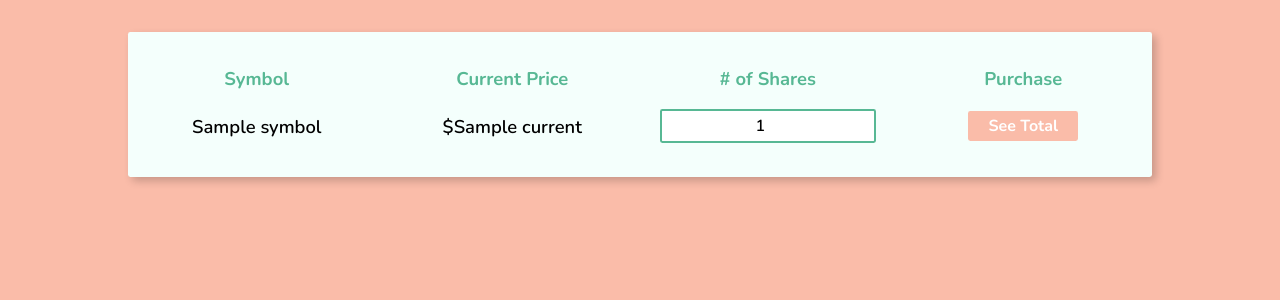
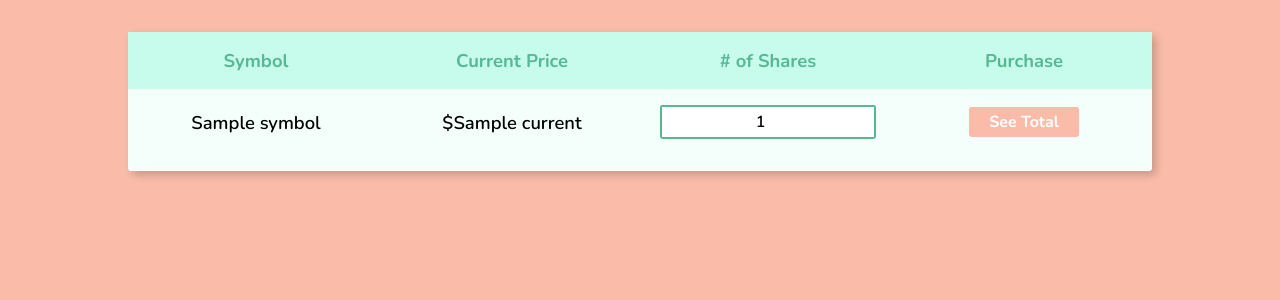
Before and after one commit to connorskorburg/My-Trade, a Django app: template app/templates/search.html in a window 1280 px wide. Shown: the part 84-384 px from the top of the page. Run offline with Django 3.2, Linux system fonts and the light colour scheme; the template is opened without the code that fills it: most values are stand-ins (such as "Sample title", 1, 10 or a date in 2020).

Commit message:
updated search stock

```diff
--- a/app/static/css/style.css
+++ b/app/static/css/style.css
@@ -554,22 +554,32 @@ html, body{
   width: 100%;
   padding: 116px 5%;
 }
-  #search-table {
+  /* table styling */
+  .table {
+    border-spacing: 0px;
     width: 100%;
     background-color: var(--bgColor);
-    padding: 2rem 0;
+    padding-bottom: 2rem;
     border-radius: 0.15rem;
     box-shadow: 4px 4px 8px rgba(0, 0, 0, 0.2);
   }
-  #search-table th {
-    color: var(--primary);
+    .table thead {
+      background-color: var(--third);
+    }
+      .table th {
+        color: var(--primary);
+        padding: 1rem 0;
+      }
+  /* search table */
+  #search-table {
+    margin-bottom: 2rem;
   }
   #search-table td, #search-table th {
     width: 25%;
     font-size: 1.15rem;
     text-align: center;
   }
-  #search-table td {
+  #search-table td, #total-table td {
     padding-top: 1rem;
   }
     #search-table input {
@@ -582,6 +592,25 @@ html, body{
       border: 2px solid var(--primary);
     }
 
+  #total-table th, #total-table td {
+    width: 20%;
+    font-size: 1.15rem;
+    text-align: center;
+  }
+
+  .btn-table-container {
+    width: 100%;
+    display: flex;
+    justify-content: flex-end;
+    padding-top: 1rem;
+  }
+    .btn-table-container .btn {
+      box-shadow: 4px 4px 8px rgba(0, 0, 0, 0.2);
+    }
+
+  #total-section {
+    display: none;
+  }
 
 @media screen and (min-width:450px){
   .login-form, .register-form {
--- /dev/null
+++ b/app/static/js/stockToggler.js
@@ -0,0 +1,16 @@
+const currentPrice = parseFloat(document.getElementById('current').value);
+const symbol = document.getElementById('symbol').value;
+const toggleTotal = document.getElementById('toggleTotal');
+const totalShares = document.getElementById('total-shares');
+const totalPrice = document.getElementById('total-price');
+const totalSection = document.getElementById('total-section');
+
+
+toggleTotal.addEventListener('click', () => {
+  totalSection.style.display = 'block';
+  const shares = parseFloat(document.getElementById('shares').value);
+  let total = shares * currentPrice;
+  total = total.toFixed(2)
+  totalShares.textContent = shares;
+  totalPrice.textContent = total;
+});
--- a/app/templates/search.html
+++ b/app/templates/search.html
@@ -9,7 +9,6 @@
   <link rel="stylesheet" href="{% static 'css/style.css' %}">
 </head>
 <body class="bg-secondary">
-  <input type="hidden" value="{{ results }}" id="results">
   <!-- nav and hero content container -->
   <!-- top navigation -->
   <nav class="top-nav">
@@ -31,9 +30,13 @@
   </nav>
 
 
+  <input type="hidden" value="{{ results }}" id="results">
+  <input type="hidden" value="{{ current }}" id="current">
+  <input type="hidden" value="{{ symbol }}" id="symbol">
+
   <main id="search-results">
 
-    <table id="search-table">
+    <table id="search-table" class="table">
       <thead>
         <th>Symbol</th>
         <th>Current Price</th>
@@ -44,16 +47,41 @@
         <td>{{ symbol }}</td>
         <td>${{ current }}</td>
         <td>
-          <input type="number" value="1">
+          <input id="shares" type="number" value="1"  min="1" onkeyup="this.value=this.value.replace(/[^0-9]/g,'');">
         </td>
         <td>
-          <button class="btn btn-secondary">See Total</button>
+          <button id="toggleTotal" class="btn btn-secondary">See Total</button>
         </td>
       </tbody>
     </table>
 
+    <section id="total-section">
+      <table id="total-table" class="table">
+        <thead>
+          <th>Symbol</th>
+          <th>Current Price</th>
+          <th># of Shares</th>
+          <th>Account Balance</th>
+          <th>Total</th>
+        </thead>
+        <tbody>
+          <td>{{ symbol }}</td>
+          <td><span>$</span><span id="total-price"></span></td>
+          <td id="total-shares">1</td>
+          <td><span>$</span><span id="total-balance">1300.00</span></td>
+          <td>
+            <button id="toggleTotal" class="btn btn-secondary">See Total</button>
+          </td>
+        </tbody>
+      </table>
+      <div class="btn-table-container">
+        <button class="btn btn-xl btn-primary">Confirm Purchase</button>
+      </div>
+    </section>
+
+
   </main>
 
-
+  <script src="{% static 'js/stockToggler.js' %}"></script>
 </body>
 </html>
```
